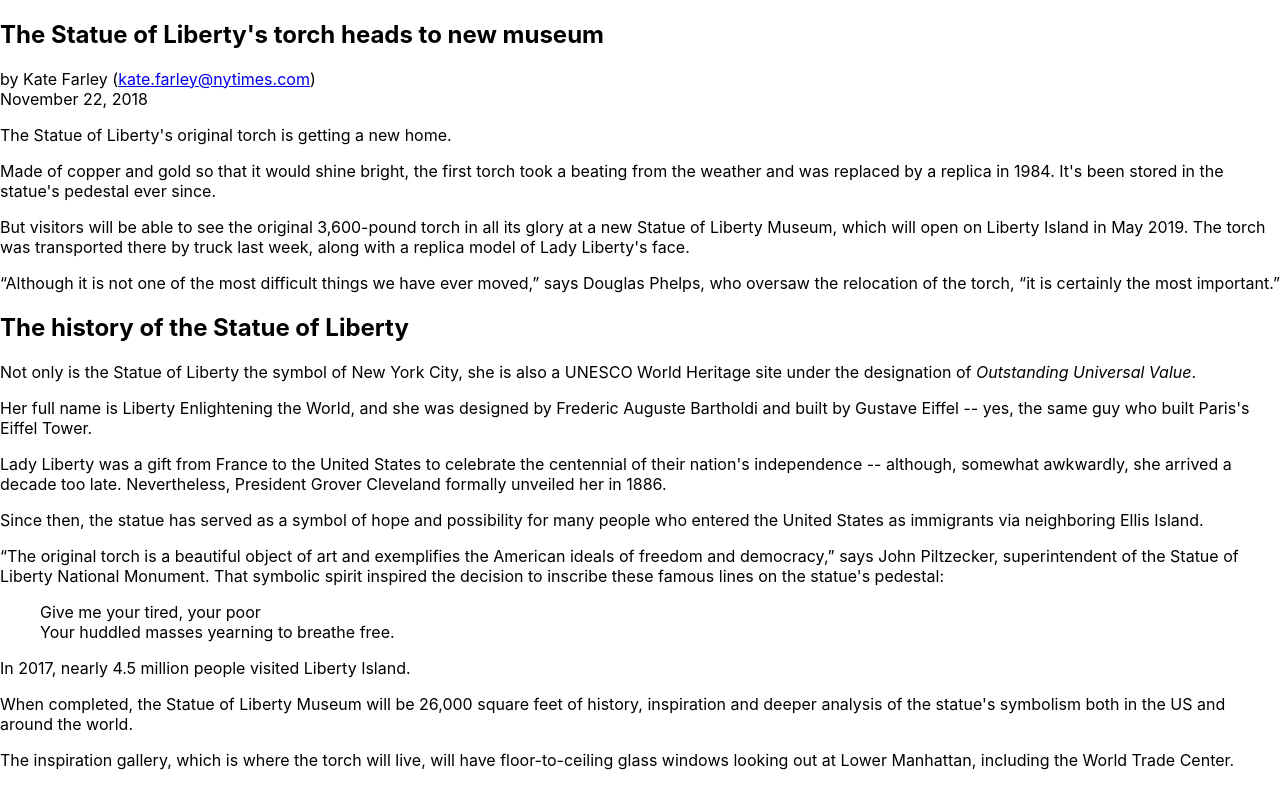
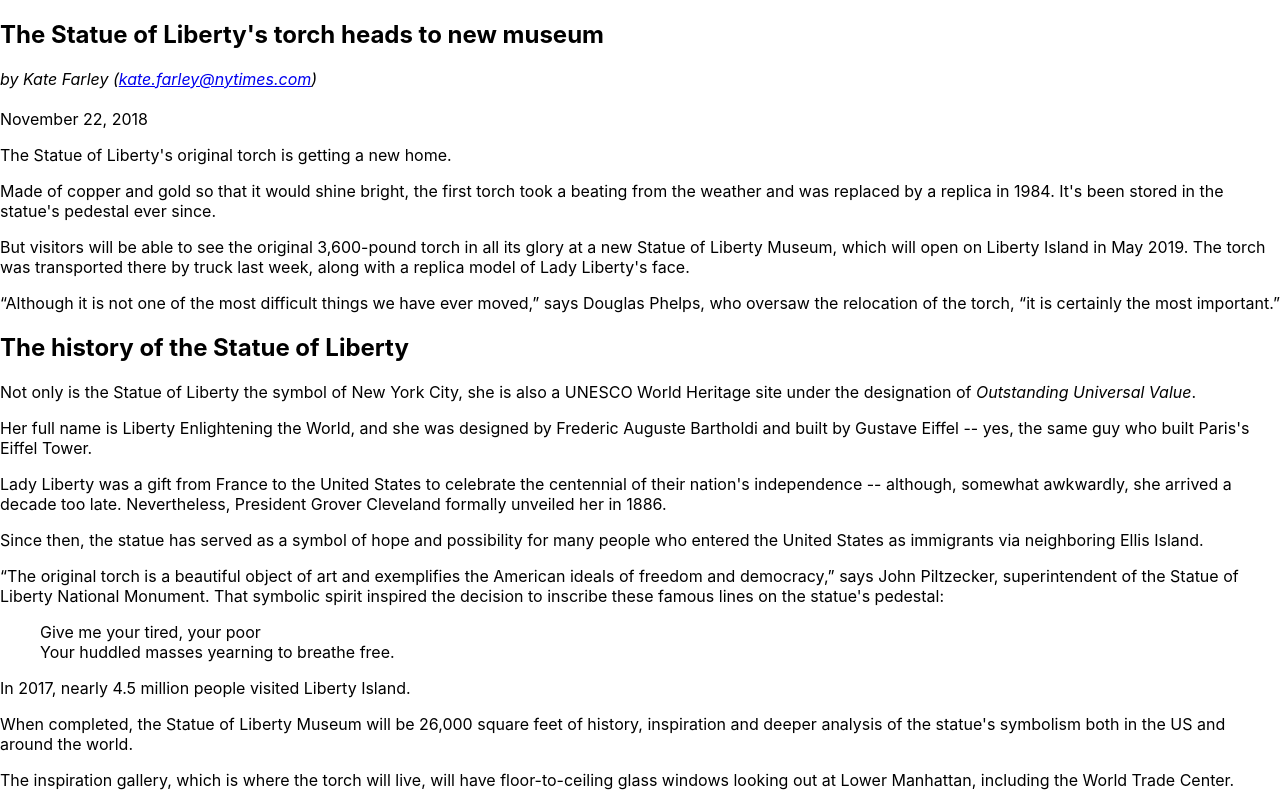
Before and after one commit to seainfo6150/seainfo6150-webapp, a React (Create React App) app: page / in a window 1280 px wide. Shown: the top 792 px of the page. Built offline with nearby package versions, Linux system fonts and the light colour scheme.

Commit message:
week-3 assignment submit

```diff
--- a/src/Article/Article.jsx
+++ b/src/Article/Article.jsx
@@ -6,7 +6,7 @@ const Article = () => {
       <article>
         <header>
           <h1>The Statue of Liberty's torch heads to new museum</h1>
-          <p>by Kate Farley (<a href="kate.farley@nytimes.com">kate.farley@nytimes.com</a>) <br/>
+          <p> <address>by Kate Farley (<a href="mailto:kate.farley@nytimes.com">kate.farley@nytimes.com</a>)</address> <br/>
           <time datetime="2018-11-22">November 22, 2018 </time></p>
          </header>
           <p>The Statue of Liberty's original torch is getting a new home.</p>
```
